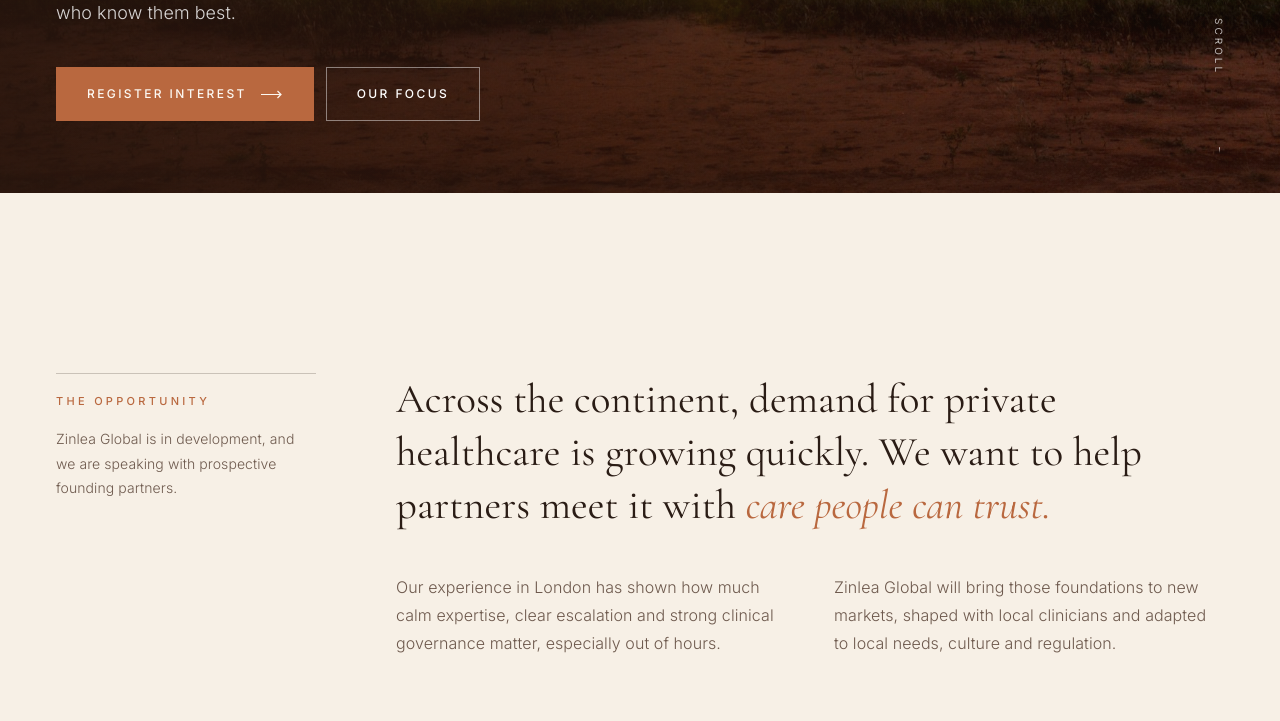
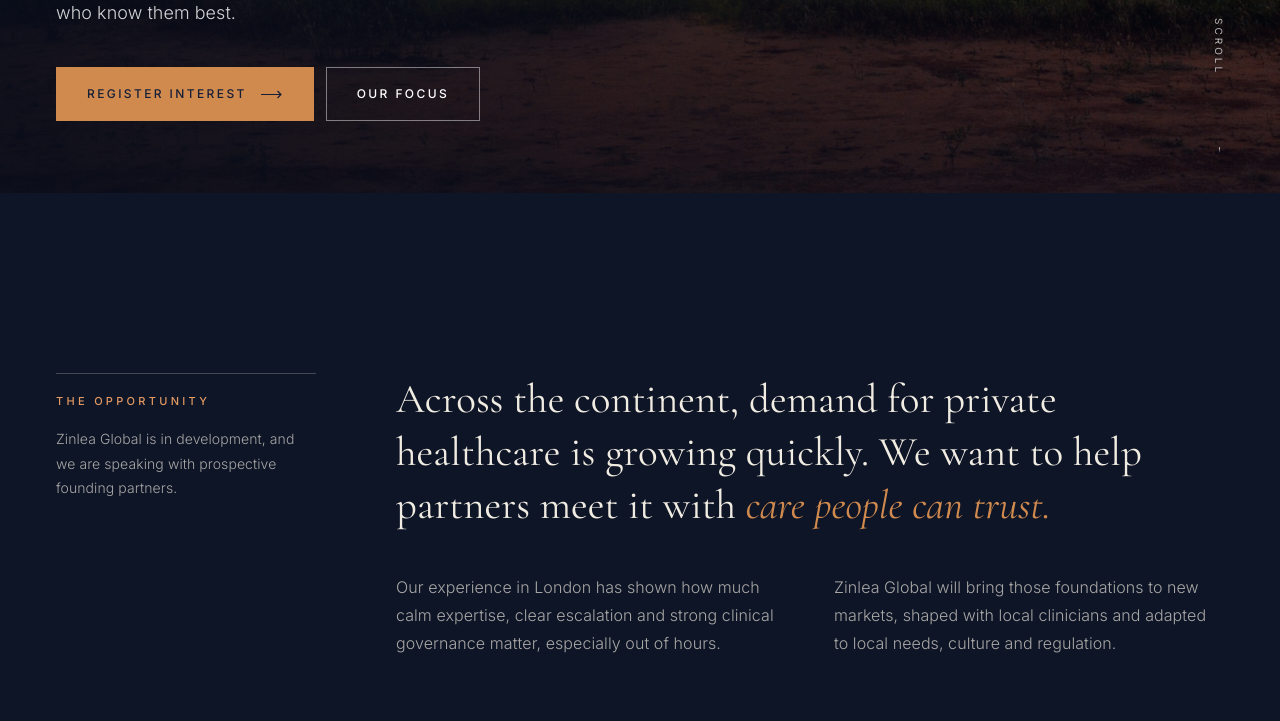
Before and after one commit to studio-vuma/zinlea, a website: page website/global/index.html in a window 1280 px wide. Shown: the part 581-1302 px from the top of the page. Drawn offline with nearby package versions, Linux system fonts and the light colour scheme.

Commit message:
Website: Zinlea Global on midnight blue with warm amber accents
Co-Authored-By: Claude Opus 5.5 <noreply@anthropic.com>
Claude-Session: https://claude.ai/code/session_015gCnZ1AELA92VNGWkYLrZm

```diff
--- a/website/assets/site.css
+++ b/website/assets/site.css
@@ -557,24 +557,34 @@ strong,b{font-weight:500;}
 .theme-night .site-header.is-stuck .header-cta:hover{background:var(--ink);color:var(--ivory);}
 .theme-night .kicker{color:var(--gold-soft);}
 
-/* Zinlea Global — warm African earth */
+/* Zinlea Global — midnight blue (shared with Night) with warm amber accents */
 .theme-global{
-  --ivory:#F7F0E6;
-  --stone:#EFE3D3;
-  --sand:#E2D0BA;
-  --white:#FCF8F2;
-  --ink:#2A1C15;
-  --ink-80:#45332A;
-  --ink-60:#6E5A4E;
-  --ink-40:#9A8679;
-  --line:rgba(42,28,21,.12);
-  --line-strong:rgba(42,28,21,.22);
-  --gold:#B9683F;
+  --ivory:#0E1527;
+  --stone:#121B32;
+  --sand:#1A2440;
+  --white:#151F38;
+  --ink:#F1ECE2;
+  --ink-80:#DAD5CB;
+  --ink-60:rgba(241,236,226,.68);
+  --ink-40:rgba(241,236,226,.46);
+  --line:rgba(241,236,226,.12);
+  --line-strong:rgba(241,236,226,.24);
+  --night:#090E1C;
+  --gold:#D08A4E;
   --gold-soft:#E8B48A;
-  --night:#3B261C;
-  --on-night:#F1E6DA;
-  --on-night-60:rgba(241,230,218,.7);
-  --line-night:rgba(241,230,218,.14);
+  --terracotta:#E39A62;
 }
+.theme-global .kicker{color:var(--gold-soft);}
+.theme-global .bg-earth{background:var(--night);color:var(--on-night);border-top:1px solid var(--line);border-bottom:1px solid var(--line);}
+.theme-global .bg-earth .kicker,.theme-global .bg-earth .index-list .n{color:var(--gold-soft);}
+.theme-global .page-hero.earth::before{background:linear-gradient(90deg,rgba(9,14,28,.86) 0%,rgba(9,14,28,.5) 55%,rgba(9,14,28,.12) 100%),linear-gradient(0deg,rgba(9,14,28,.6),transparent 45%);}
+.theme-global .page-hero.earth .kicker,.theme-global .page-hero.earth .h1 i,.theme-global .cta-bleed.earth .kicker{color:var(--gold-soft);}
+.theme-global .cta-bleed.earth::before{background:rgba(9,14,28,.62);}
+.theme-global .btn-gold{background:var(--gold);}
+.theme-global .btn-ink:hover{background:var(--gold);color:#fff;}
+.theme-global .header-cta{border-color:var(--line-strong);}
+.theme-global .site-header.is-stuck .header-cta:hover{background:var(--ink);color:var(--ivory);}
+.theme-global .site-footer{border-top:1px solid var(--line);}
 .theme-global .site-footer .link-arrow{color:#fff;}
-.theme-global .btn-ink:hover{background:var(--gold);}
+.theme-global .site-footer .logo-sub,.theme-global .f-cols h4,.theme-global .utility .dot{color:var(--gold-soft);}
+.theme-global .utility .dot{background:var(--gold);}
```
